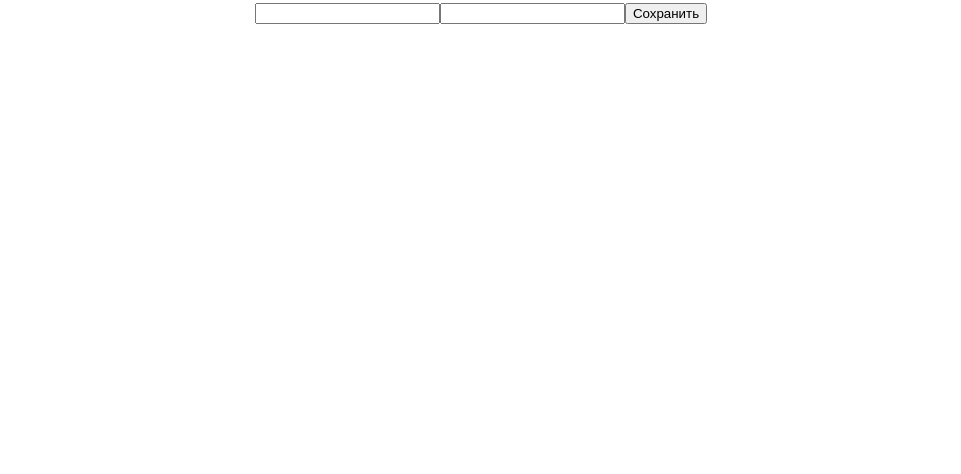
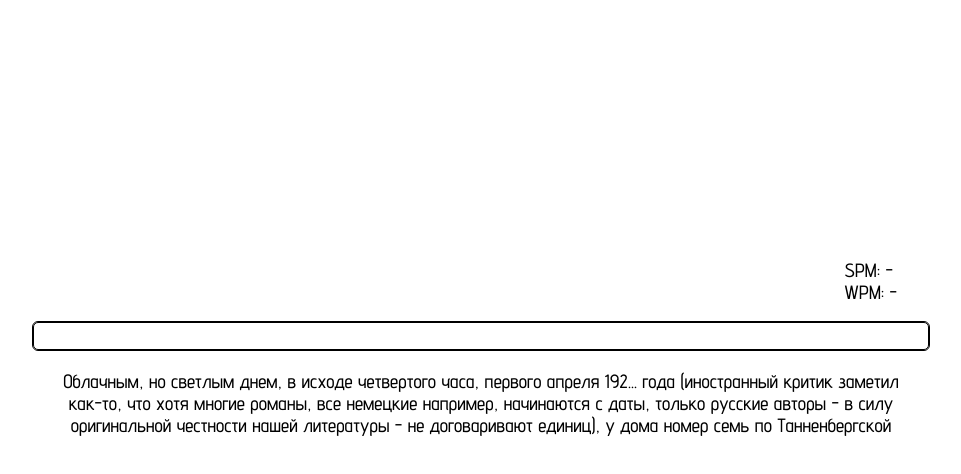
Before and after one commit to batishchef/typing-trainer, a React (Create React App) app: page / in a window 1280 px wide. Shown: the top 474 px of the page, without its empty margins (159-1120 px from the left). Built offline with nearby package versions, Linux system fonts and the light colour scheme.

Commit message:
Revert "Added new page AddText"
This reverts commit 2d745627cd87f5e3061f00f26b2282b78662304a.

```diff
--- a/src/App.js
+++ b/src/App.js
@@ -1,12 +1,10 @@
 import styles from './App.module.css';
-import AddText from './pages/addText/AddText';
 import Main from './pages/main/Main';
 
 function App() {
   return (
     <div className={styles.App}>
-      {/* <Main /> */}
-      <AddText />
+      <Main />
     </div>
   );
 }
--- a/src/components/addMyText/AddMyText.jsx
+++ /dev/null
@@ -1,47 +0,0 @@
-import React, { useState } from 'react';
-import { storageAvailable } from '../../functions/storageAvailable';
-import styles from './AddMyText.module.css'
-
-const AddMyText = () => {
-    const [newText, setNewText] = useState({
-        header: '',
-        text: ''
-    })
-
-    function handleChangeHeader(event) {
-        setNewText({
-            ...newText,
-            header: event.target.value
-        })
-    }
-
-    function handleChangeText(event) {
-        setNewText({
-            ...newText,
-            text: event.target.value
-        })
-    }
-
-    function handleSubmit(event) {
-        event.preventDefault()
-        if(storageAvailable('sessionStorage')) {
-            console.log(newText)
-            sessionStorage.setItem(newText.header, newText.text)
-            console.log(sessionStorage.getItem(newText.header))
-        } else {
-            alert("Your browser doesn't support this function!")
-        }
-    }
-
-    return (
-        <form onSubmit={handleSubmit}>
-            <input type="text" value={newText.header} onChange={handleChangeHeader}/>
-            <input type="text" value={newText.text} onChange={handleChangeText}/>
-            <button>
-                Сохранить
-            </button>
-        </form>
-    );
-};
-
-export default AddMyText;
--- a/src/components/addMyText/AddMyText.module.css
+++ /dev/null
@@ -1 +0,0 @@
-@import url('../../assets/css/variables.css');
--- a/src/functions/storageAvailable.js
+++ /dev/null
@@ -1,11 +0,0 @@
-export function storageAvailable(type) {
-    try {
-      var storage = window[type],
-        x = "__storage_test__";
-      storage.setItem(x, x);
-      storage.removeItem(x);
-      return true;
-    } catch (e) {
-      return false;
-    }
-  }
--- a/src/pages/addText/AddText.jsx
+++ /dev/null
@@ -1,11 +0,0 @@
-import AddMyText from "../../components/addMyText/AddMyText";
-
-const AddText = () => {
-    return (
-        <div>
-            <AddMyText />
-        </div>
-    );
-};
-
-export default AddText;
```
